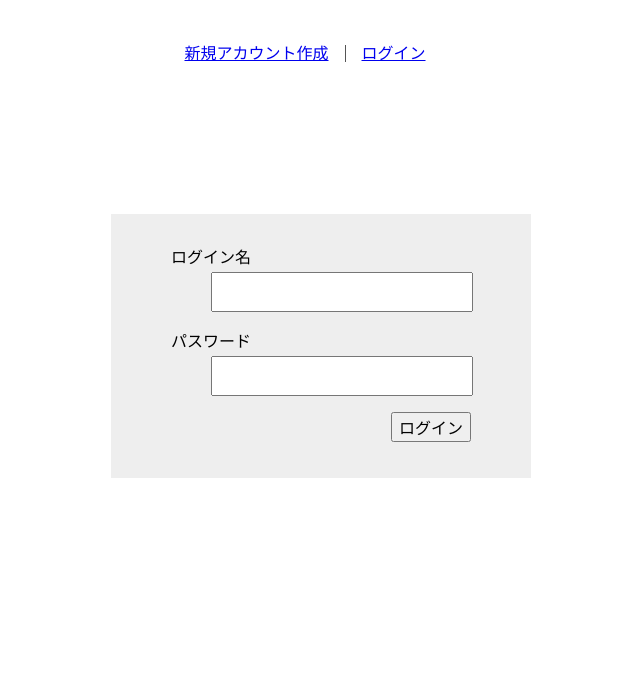
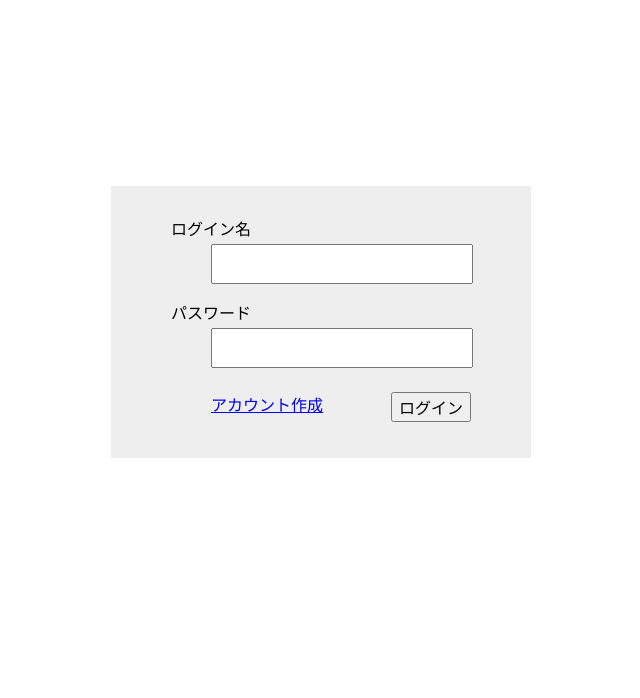
Before and after one commit to takeyama1003/memo_app, a PHP site: page /login-input.php in a window 1280 px wide. Shown: the top 698 px of the page, without its empty margins (319-959 px from the left). Run offline with PHP 8.4, Linux system fonts and the light colour scheme.

Commit message:
ログイン修正

```diff
--- a/main/login-input.php
+++ b/main/login-input.php
@@ -9,7 +9,7 @@
             <dd><input type="text" name="login"></dd>
             <dt>パスワード</dt>
             <dd><input type="password" name="password"></dd>
-            <dd><input type="submit" value="ログイン"></dd>
+            <dd><a href="customer-input.php">アカウント作成</a><input type="submit" value="ログイン"></dd>
         </dl>
     </form>
 </section>
--- a/main/menu.php
+++ b/main/menu.php
@@ -9,9 +9,9 @@ if (isset($_SESSION['customer'])) {
     echo '<a href="customer-input.php">アカウント</a>';
     echo '<a href="javascript:void(0)" id="logout-btn" onclick="logoutBtnClick()">ログアウト</a>';
 }
-else {
-    echo '<a href="customer-input.php">新規アカウント作成</a>';
-	echo '<a href="login-input.php">ログイン</a>';
-}
+// else {
+//     echo '<a href="customer-input.php">新規アカウント作成</a>';
+// 	echo '<a href="login-input.php">ログイン</a>';
+// }
 ?>
 </nav>
--- a/main/style.css
+++ b/main/style.css
@@ -48,7 +48,10 @@ input, select{
 }
 
 .login-input dd:last-child {
-    text-align: right;
+    /* text-align: right; */
+    margin-top: 0.5em;
+    display: flex;
+    justify-content: space-between;
 }
 
 .login-input input[type="text"]  {
```
